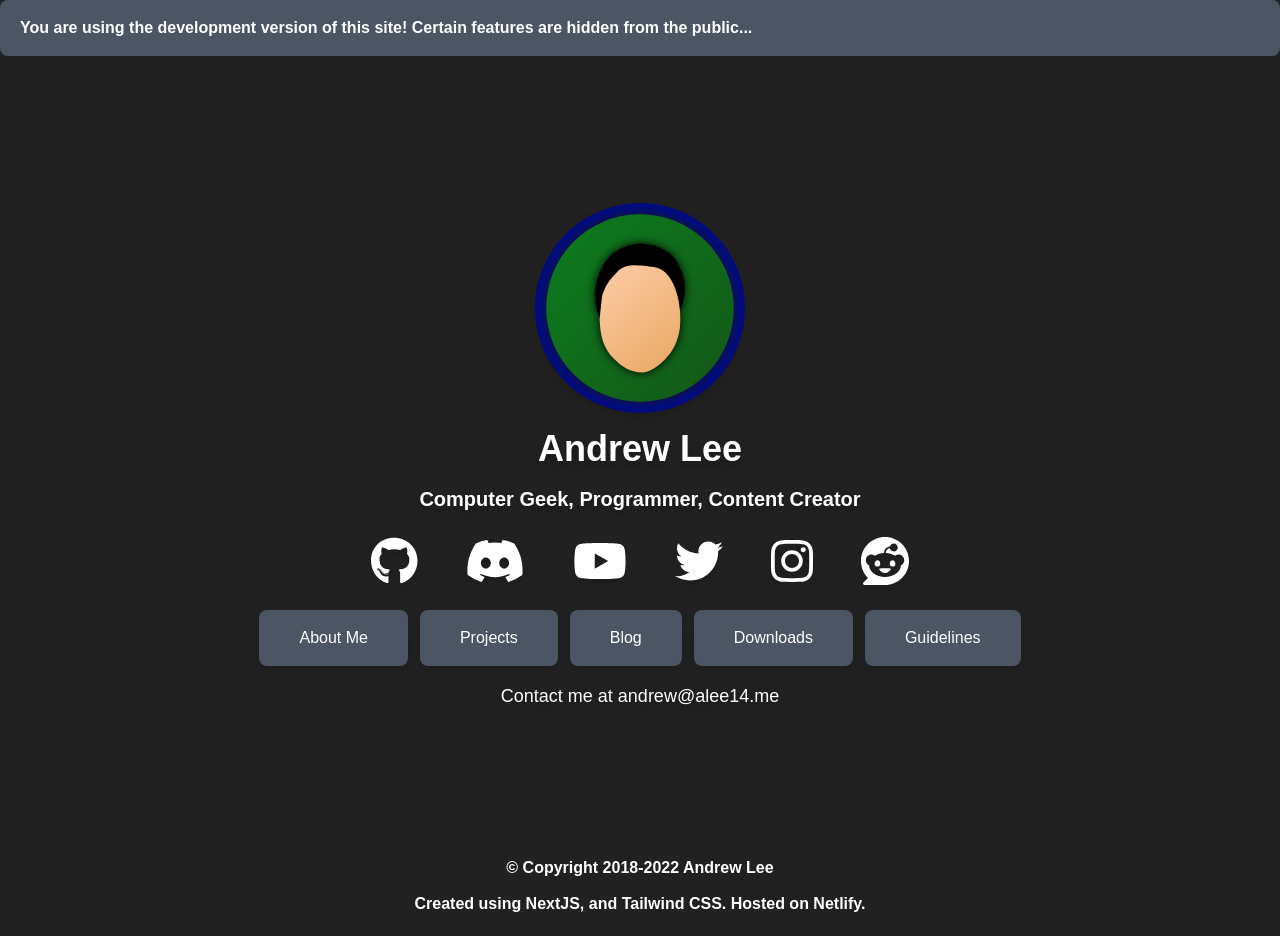
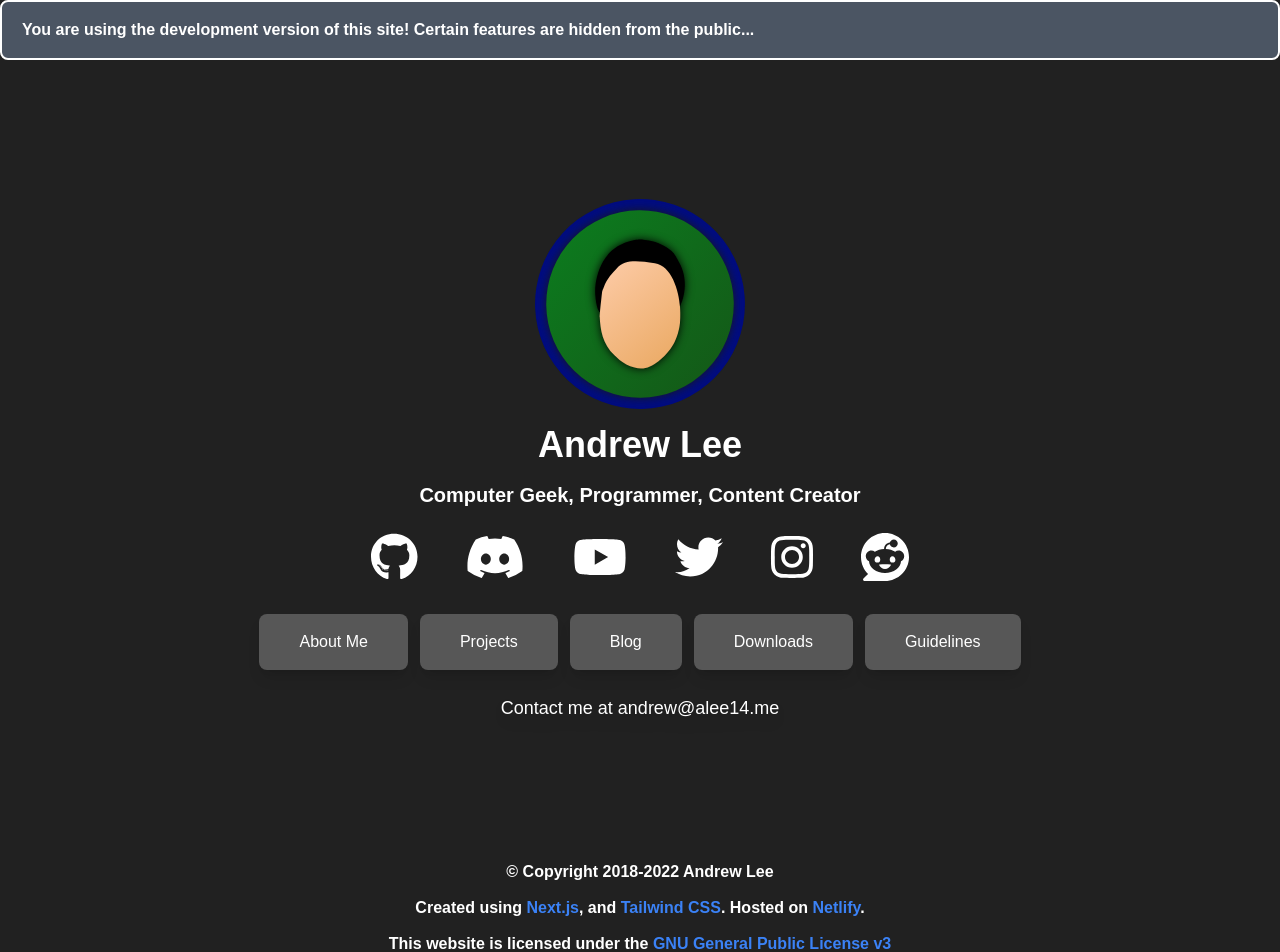
Before and after one commit to Alee14/personal-website, a Next.js app: page / in a window 1280 px wide. Shown: the top 952 px of the page. Built offline with nearby package versions, Linux system fonts and the light colour scheme.

Commit message:
Added more info in the footer

```diff
--- a/package.json
+++ b/package.json
@@ -8,7 +8,7 @@
   "scripts": {
     "dev": "next dev",
     "build": "next build && next export",
-    "start": "next start",
+    "start": "next build && next start",
     "lint": "next lint"
   },
   "dependencies": {
--- a/pages/index.js
+++ b/pages/index.js
@@ -5,8 +5,7 @@ import Image from "next/image";
 import { FontAwesomeIcon } from '@fortawesome/react-fontawesome'
 import { faYoutube, faTwitter, faDiscord, faGithub, faReddit, faInstagram } from '@fortawesome/free-brands-svg-icons'
 const iconSize = "3x"
-const iconProperties = "hover:text-gray-500 transition-all ease-in-out"
-const navButton = "bg-gray-600 sm:py-4 sm:px-10 py-2 px-5 rounded-lg hover:bg-gray-400 transition ease-in-out"
+const iconProperties = "hover:text-gray-700 transition-all ease-in-out"
 
 const isDev = process.env.NODE_ENV === 'development'
 
@@ -14,15 +13,15 @@ export default function Home() {
   return (
     <>
         <Meta title="Home" description="Andrew's Personal Website" />
-        <div className="bg-material-gray font-hack text-white">
+        <div className="bg-material-gray font-hack text-white overflow-hidden">
             {isDev && (
-                <div className="py-4 px-5 bg-gray-600 text-white font-bold rounded-lg"><p>You are using the development version of this site! Certain features are hidden from the public...</p></div>
+                <div className="py-4 px-5 bg-gray-600 font-bold rounded-lg border-2 border-white"><p>You are using the development version of this site! Certain features are hidden from the public...</p></div>
                 )}
-            <div className="text-center flex flex-col gap-4 justify-center h-screen w-screen drop-shadow-lg">
+            <div className="text-center flex flex-col gap-4 justify-center h-screen w-screen">
                 <Image src="/Alee.svg" alt="Alee Logo" width={210} height={210} />
-                <h1 className="text-4xl drop-shadow-lg font-bold">Andrew Lee</h1>
-                <h2 className="sm:text-xl text-lg drop-shadow-lg font-bold">Computer Geek, Programmer, Content Creator</h2>
-                <div className="flex-row space-x-12 p-2">
+                <h1 className="text-4xl font-bold">Andrew Lee</h1>
+                <h2 className="sm:text-xl text-lg font-bold">Computer Geek, Programmer, Content Creator</h2>
+                <div className="sm:scale-100 scale-75 flex-row space-x-12 p-2">
                     <a href="https://github.com/Alee14" target="_blank" rel="noopener noreferrer"><FontAwesomeIcon icon={faGithub} size={iconSize} className={iconProperties} /></a>
                     <a href="https://discord.gg/EFhRDqG" target="_blank" rel="noopener noreferrer"><FontAwesomeIcon icon={faDiscord} size={iconSize} className={iconProperties} /></a>
                     <a href="https://www.youtube.com/c/AndrewLeeCAN" target="_blank" rel="noopener noreferrer"><FontAwesomeIcon icon={faYoutube} size={iconSize} className={iconProperties} /></a>
@@ -31,19 +30,21 @@ export default function Home() {
                     <a href="https://reddit.com/Alee1449" target="_blank" rel="noopener noreferrer"><FontAwesomeIcon icon={faReddit} size={iconSize} className={iconProperties} /></a>
                 </div>
                 {isDev && (
-                    <div className="flex-row font-normal space-x-3">
-                        <Link href="#"><button className={navButton}>About Me</button></Link>
-                        <Link href="#"><button className={navButton}>Projects</button></Link>
-                        <Link href="#"><button className={navButton}>Blog</button></Link>
-                        <Link href="#"><button className={navButton}>Downloads</button></Link>
-                        <Link href="/guidelines"><button className={navButton}>Guidelines</button></Link>
+                    <div className="flex-row font-normal space-x-3 p-2">
+                        <Link href="#"><button className="button">About Me</button></Link>
+                        <Link href="#"><button className="button">Projects</button></Link>
+                        <Link href="#"><button className="button">Blog</button></Link>
+                        <Link href="#"><button className="button">Downloads</button></Link>
+                        <Link href="/guidelines"><button className="button">Guidelines</button></Link>
                     </div>
                 )}
                 <h2 className="text-lg font-normal drop-shadow-lg">Contact me at <a href="mailto:andrew@alee14.me">andrew@alee14.me</a></h2>
             </div>
             <div className="text-center justify-center font-bold pb-5 flex flex-col space-y-3">
                 <p>&copy; Copyright 2018-2022 Andrew Lee</p>
-                <p>Created using NextJS, and Tailwind CSS. Hosted on Netlify.</p>
+                <p>Created using <a href="https://nextjs.org" className="link" target="_blank" rel="noopener noreferrer">Next.js</a>, and <a href="https://tailwindcss.com" className="link" target="_blank" rel="noopener noreferrer">Tailwind CSS</a>. Hosted on <a href="https://www.netlify.com" className="link" target="_blank" rel="noopener noreferrer">Netlify</a>.</p>
+	  	<p>This website is licensed under the <a href="https://www.gnu.org/licenses/gpl-3.0.en.html" className="link">GNU General Public License v3</a></p>
+	  	<p className="link"><a href="https://github.com/Alee14/personal-website">The source code of this website is publicly available.</a></p>
             </div>
         </div>
 
--- a/styles/globals.css
+++ b/styles/globals.css
@@ -28,6 +28,10 @@
 
 @layer components {
     .link {
-        @apply text-blue-600 hover:text-blue-300
+        @apply text-blue-500 hover:text-blue-300 active:text-blue-100
+    }
+
+    .button {
+        @apply bg-btn-gray sm:py-4 sm:px-10 py-2 px-5 rounded-lg hover:bg-gray-700 transition ease-in-out hover:border-2 hover:border-white active:bg-gray-300 hover:scale-95 active:scale-75 shadow-lg
     }
 }
--- a/tailwind.config.js
+++ b/tailwind.config.js
@@ -12,6 +12,7 @@ module.exports = {
     extend: {
       colors: {
         'material-gray': '#212121',
+        'btn-gray': '#575757',
       }
     },
   },
```
